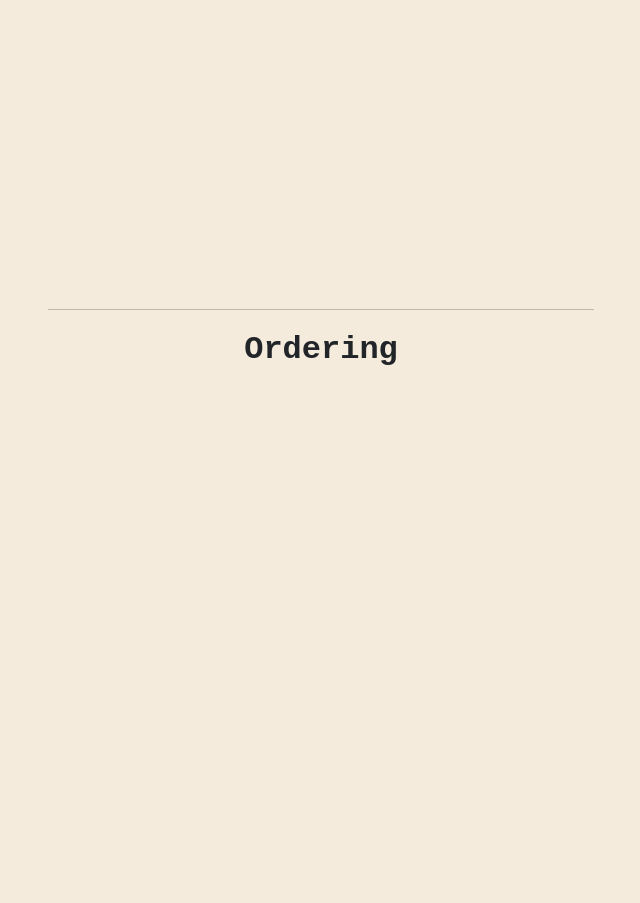
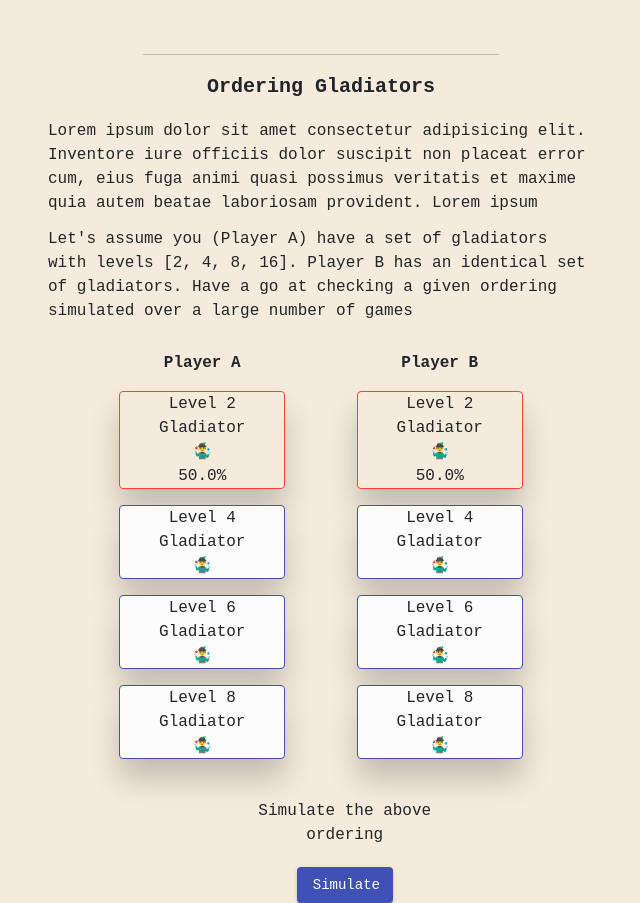
Before and after one commit to Jashior/Gladiators-Puzzle, an Angular app: page /gladiators in a window 1280 px wide. Shown: the part 741-1644 px from the top of the page, without its empty margins (319-959 px from the left). Before the commit the page ends 1131 px from the top, so only its background shows below. Built offline with nearby package versions, Linux system fonts and the light colour scheme.

Commit message:
fights, simulation start

```diff
--- a/src/app/pages/gladiators/gladiators.component.css
+++ b/src/app/pages/gladiators/gladiators.component.css
@@ -16,11 +16,21 @@
   margin-bottom: 1rem;
 }
 
+.status-container {
+  margin-bottom: 1rem;
+}
+
 .reset-first-button,
-.start-first-button {
+.start-first-button,
+.simulation-button {
   margin-top: 0.5rem;
-  width: 5rem;
+  width: 6rem;
+  /* text-align: center;
+  margin: auto; */
 }
+
+
+
 
 .battle-button-container {
   margin-top: 0.5rem;
@@ -36,45 +46,64 @@
   margin-bottom: 1rem;
   border: 1px solid var(--color-primary);
   background-color: var(--color-offwhite);
+  box-shadow: rgba(0, 0, 0, 0.2) 0px 20px 30px;
+  ;
 }
 
 .first-glad {
   animation: first-glad-anim 0.5s ease-in forwards;
 }
 
+.winning-glad {
+  animation: winning-glad-anim 1s ease-in;
+}
 
 /* Card slight glow effect */
 @keyframes first-glad-anim {
   from {
     border: 1px solid var(--color-primary);
-    box-shadow: none;
     background-color: var(--color-offwhite);
   }
 
   to {
     background: var(--color-background);
     border: 1px solid var(--color-warn);
-    box-shadow: 0 0 1px 1px var(--color-warn);
   }
 }
 
+/* Reversed glow effect */
 @keyframes first-glad-anim-reverse {
   from {
     background: var(--color-background);
     border: 1px solid var(--color-warn);
-    box-shadow: 0 0 1px 1px var(--color-warn);
   }
 
   to {
     border: 1px solid var(--color-primary);
-    box-shadow: none;
     background-color: var(--color-offwhite);
   }
+}
+
+/* Winning flash of green */
+@keyframes winning-glad-anim {
+  0% {
+    background: var(--color-background);
+    border: 1px solid var(--color-warn);
+
+  }
+
+  50% {
+    background-color: var(--color-success);
+    border: 1px solid var(--color-primary);
+  }
+
+  100% {}
 }
 
 .hidden {
   visibility: hidden;
 }
+
 
 .connector {
   background-color: var(--color-warn);
@@ -129,15 +158,17 @@
 }
 
 /* might interfere with drag on mobile firefox? */
-.gladiator-list.cdk-drop-list-dragging .first-glad:not(.cdk-drag-placeholder) {
+/* .gladiator-list.cdk-drop-list-dragging .first-glad:not(.cdk-drag-placeholder) {
 
   animation: first-glad-anim-reverse 0.5s ease-in;
-}
+} */
 
+
+/* Creates space for game if needed beforehand? */
 .placeholder {
-  min-height: 24em;
+  /* min-height: 26.5em; */
 }
 
 .first-game-container {
-  min-height: 24em;
+  min-height: 26.5em;
 }
--- a/src/app/pages/gladiators/gladiators.component.html
+++ b/src/app/pages/gladiators/gladiators.component.html
@@ -2,6 +2,7 @@
   <div class="row top-container">
     <div class="col"></div>
     <div class="col-4">
+      <br />
       <button mat-raised-button color="primary" routerLink="/home">Home</button>
     </div>
     <div class="col"></div>
@@ -9,7 +10,10 @@
 
   <div class="row center-container">
     <div class="col"></div>
-    <h1 class="col-lg-4 col-12">Title here</h1>
+    <h1 class="col-lg-4 col-12">
+      <hr />
+      Title here
+    </h1>
     <div class="col"></div>
   </div>
 
@@ -51,7 +55,8 @@
           <hr />
           <h2><b>Example Game</b></h2>
           <small
-            >Drag gladiators vertically to rearrange the order of fights</small
+            >Randomly generated levels for each gladiator. Drag gladiators
+            vertically to rearrange the order of fights</small
           >
           <br />
 
@@ -86,7 +91,9 @@
       >
         <div class="col-md-1"></div>
         <div class="col-4">
-          <div class="center-container">Player A</div>
+          <div class="center-container text-container">
+            <b>Player A</b>
+          </div>
           <div
             cdkDropList
             [cdkDropListData]="myGlads"
@@ -100,25 +107,66 @@
             >
               <div
                 class="card grabbable glow"
-                [ngClass]="{ 'first-glad': i == 0 }"
+                [ngClass]="{
+                  'first-glad': i == 0,
+                  'winning-glad': i == 0 && firstGameFightWinner == 'A'
+                }"
               >
-                🤹‍♂️ <br />
-                Gladiator <br />
                 Level {{ glad }}
+                <br />
+                Gladiator
+                <br />
+                🤹‍♂️
+                <br />
+
+                <div *ngIf="i == 0">
+                  {{ percentWinDisplay(0) | number: "1.1-1" }}%
+                </div>
               </div>
             </div>
           </div>
         </div>
 
-        <div class="col-4 col-sm-2 center-container">
-          <div class="center-container">Fight</div>
-          <div class="connector"></div>
-          <div class="battle-button-container">
-            <button mat-fab class="battle-button" color="primary">⚔️</button>
+        <div class="col-4 col-sm-2 col-xs-1 center-container">
+          <div
+            class="center-container status-container"
+            color="warn"
+            *ngIf="firstGameState == ''"
+          >
+            <b>Fight!</b>
+          </div>
+          <div
+            class="center-container status-container"
+            color="warn"
+            *ngIf="firstGameState == 'WIN'"
+          >
+            <b> A Wins!</b>
+          </div>
+          <div
+            class="center-container status-container"
+            color="warn"
+            *ngIf="firstGameState == 'LOSS'"
+          >
+            <b>B Wins!</b>
+          </div>
+
+          <div class="connector" [hidden]="firstGameState.length > 0"></div>
+          <div
+            class="battle-button-container"
+            [hidden]="firstGameState.length > 0"
+          >
+            <button
+              mat-fab
+              class="battle-button"
+              (click)="initiateFightSequence()"
+              color="primary"
+            >
+              ⚔️
+            </button>
           </div>
         </div>
         <div class="col-4">
-          <div class="center-container">Player B</div>
+          <div class="center-container text-container"><b>Player B</b></div>
           <div
             cdkDropList
             [cdkDropListData]="enemyGlads"
@@ -130,10 +178,20 @@
               cdkDragLockAxis="y"
               cdkDrag
             >
-              <div class="card grabbable" [ngClass]="{ 'first-glad': i == 0 }">
+              <div
+                class="card grabbable"
+                [ngClass]="{
+                  'first-glad': i == 0,
+                  'winning-glad': i == 0 && firstGameFightWinner == 'B'
+                }"
+              >
+                Level {{ glad }}
+                <br />
+                Gladiator <br />
                 🤹‍♂️ <br />
-                Gladiator <br />
-                Level {{ glad }}
+                <div *ngIf="i == 0">
+                  {{ percentWinDisplay(1) | number: "1.1-1" }}%
+                </div>
               </div>
             </div>
           </div>
@@ -145,11 +203,137 @@
   </div>
 
   <div class="row center-container">
+    <div class="col"></div>
+    <h2 class="col-lg-4 col-12">
+      <b
+        ><hr />
+        Ordering Gladiators</b
+      >
+    </h2>
+    <div class="col"></div>
+  </div>
+
+  <div class="row text-container">
+    <div class="col"></div>
+    <div class="col-lg-6 col-md-8">
+      <p>
+        Lorem ipsum dolor sit amet consectetur adipisicing elit. Inventore iure
+        officiis dolor suscipit non placeat error cum, eius fuga animi quasi
+        possimus veritatis et maxime quia autem beatae laboriosam provident.
+        Lorem ipsum
+      </p>
+      <p>
+        Let's assume you (Player A) have a set of gladiators with levels [2, 4,
+        8, 16]. Player B has an identical set of gladiators. Have a go at
+        checking a given ordering simulated over a large number of games
+      </p>
+    </div>
+    <div class="col"></div>
+  </div>
+
+  <div class="row battle-zone">
     <div class="col-sm"></div>
     <div class="col-lg-6 col-md-8">
-      <hr />
-      <h1>Ordering</h1>
+      <div class="row first-game-container center-container">
+        <div class="col-md-1"></div>
+        <div class="col-4">
+          <div class="center-container text-container">
+            <b>Player A</b>
+          </div>
+          <div
+            cdkDropList
+            [cdkDropListData]="simulatedMyGlads"
+            class="gladiator-list"
+            (cdkDropListDropped)="drop($event)"
+          >
+            <div
+              *ngFor="let glad of simulatedMyGlads; let i = index"
+              cdkDragLockAxis="y"
+              cdkDrag
+            >
+              <div
+                class="card grabbable glow"
+                [ngClass]="{
+                  'first-glad': i == 0
+                }"
+              >
+                Level {{ glad }}
+                <br />
+                Gladiator
+                <br />
+                🤹‍♂️
+                <br />
+
+                <div *ngIf="i == 0">
+                  {{ percentWinDisplaySimulated(0) | number: "1.1-1" }}%
+                </div>
+              </div>
+            </div>
+          </div>
+        </div>
+
+        <div class="col-2 col-sm-1 center-container"></div>
+        <div class="col-4">
+          <div class="center-container text-container">
+            <b>Player B</b>
+          </div>
+          <div
+            cdkDropList
+            [cdkDropListData]="simulatedEnemyGlads"
+            class="gladiator-list"
+            (cdkDropListDropped)="drop($event)"
+          >
+            <div
+              *ngFor="let glad of simulatedEnemyGlads; let i = index"
+              cdkDragLockAxis="y"
+              cdkDrag
+            >
+              <div
+                class="card grabbable"
+                [ngClass]="{
+                  'first-glad': i == 0
+                }"
+              >
+                Level {{ glad }}
+                <br />
+                Gladiator <br />
+                🤹‍♂️ <br />
+                <div *ngIf="i == 0">
+                  {{ percentWinDisplaySimulated(1) | number: "1.1-1" }}%
+                </div>
+              </div>
+            </div>
+          </div>
+        </div>
+        <div class="col-md-1"></div>
+      </div>
+
+      <div class="row">
+        <div class="col-sm"></div>
+        <div class="col-lg-6 col-md-8">
+          <div class="row center-container">
+            <div class="col"></div>
+            <div class="col-lg-10 col-12">
+              <br />
+              <!-- <p><b>Simulate</b></p> -->
+              <p>Simulate the above ordering</p>
+              <button
+                mat-raised-button
+                color="primary"
+                class="simulation-button"
+                (click)="initiateSimulation()"
+              >
+                Simulate
+              </button>
+            </div>
+            <div class="col"></div>
+          </div>
+        </div>
+        <div class="col-sm"></div>
+      </div>
     </div>
     <div class="col-sm"></div>
   </div>
 </div>
+
+<!-- [@toggleBox]="firstGameBoxOn" -->
--- a/src/app/pages/gladiators/gladiators.component.ts
+++ b/src/app/pages/gladiators/gladiators.component.ts
@@ -5,20 +5,127 @@ import {
   transferArrayItem,
 } from '@angular/cdk/drag-drop';
 import { THIS_EXPR } from '@angular/compiler/src/output/output_ast';
+import {
+  trigger,
+  state,
+  style,
+  animate,
+  transition,
+} from '@angular/animations';
+import { getCurrencySymbol } from '@angular/common';
 
 @Component({
   selector: 'app-gladiators',
   templateUrl: './gladiators.component.html',
   styleUrls: ['./gladiators.component.css'],
+  animations: [
+    trigger('toggleBox', [
+      state(
+        'B',
+        style({
+          visibility: 'visible',
+          opacity: 1,
+        })
+      ),
+
+      state(
+        '',
+        style({
+          visibility: 'hidden',
+          opacity: 0,
+        })
+      ),
+
+      transition('* => B', animate('400ms linear')),
+      transition('false => true', animate('400ms linear')),
+    ]),
+  ],
 })
 export class GladiatorsComponent implements OnInit {
   myGlads = [];
   enemyGlads = [];
+  simulatedMyGlads = [2, 4, 6, 8];
+  simulatedEnemyGlads = [2, 4, 6, 8];
   firstGameHidden = true;
+  firstGameFightStarted = false;
+  firstGameFightWinner = '';
+  firstGameState = '';
 
   constructor() {}
 
   ngOnInit(): void {}
+
+  initiateFightSequence() {
+    if (this.firstGameFightStarted == true) {
+      return;
+    }
+    if (this.firstGameState.length > 0) {
+      return;
+    }
+    this.firstGameFightStarted = true;
+    this.firstGameFightWinner = '';
+
+    let chanceAWin = this.percentWinDisplay(0) / 100;
+    let chanceBWin = this.percentWinDisplay(1) / 100;
+    let r = Math.random();
+
+    this.firstGameFightStarted = false;
+    if (r <= chanceAWin) {
+      // Player A Wins fight
+      this.firstGameFightWinner = 'A';
+      this.myGlads[0] += this.enemyGlads[0];
+      this.enemyGlads = this.enemyGlads.slice(1);
+    } else {
+      // Player B Wins fight
+      this.firstGameFightWinner = 'B';
+      this.enemyGlads[0] += this.myGlads[0];
+      this.myGlads = this.myGlads.slice(1);
+    }
+
+    // Keeps winner condition for 1 second to apply animation in css
+    setTimeout(() => (this.firstGameFightWinner = ''), 1000);
+
+    this.checkWinState();
+  }
+
+  checkWinState() {
+    if (this.myGlads.length == 0) {
+      this.firstGameState = 'LOSS';
+    }
+    if (this.enemyGlads.length == 0) {
+      this.firstGameState = 'WIN';
+    }
+  }
+
+  // Returns win percent for first cards
+  percentWinDisplay(player) {
+    if (this.myGlads.length == 0) {
+      return player == 0 ? 0 : 100;
+    }
+    if (this.enemyGlads.length == 0) {
+      return player == 0 ? 100 : 0;
+    }
+
+    let a = this.myGlads[0];
+    let b = this.enemyGlads[0];
+
+    return player == 0 ? 100 * (a / (a + b)) : 100 * (b / (a + b));
+  }
+
+  // Returns win percent for simulated cards
+  percentWinDisplaySimulated(player) {
+    if (this.simulatedMyGlads.length == 0) {
+      return player == 0 ? 0 : 100;
+    }
+    if (this.simulatedEnemyGlads.length == 0) {
+      return player == 0 ? 100 : 0;
+    }
+
+    let a = this.simulatedMyGlads[0];
+    let b = this.simulatedEnemyGlads[0];
+
+    return player == 0 ? 100 * (a / (a + b)) : 100 * (b / (a + b));
+  }
 
   // Start first game on button click
   startFirstGame() {
@@ -28,9 +135,25 @@ export class GladiatorsComponent implements OnInit {
 
   // Reset first game
   resetFirstGame() {
-    this.myGlads = [33, 8, 12, 16];
-    this.enemyGlads = [25, 5, 14, 39];
+    this.firstGameFightWinner = '';
+    this.firstGameState = '';
+    let maxValue = 50;
+    let minValue = 5;
+    this.myGlads = [
+      Math.floor(Math.random() * (maxValue - minValue) + minValue),
+      Math.floor(Math.random() * (maxValue - minValue) + minValue),
+      Math.floor(Math.random() * (maxValue - minValue) + minValue),
+      Math.floor(Math.random() * (maxValue - minValue) + minValue),
+    ];
+    this.enemyGlads = [
+      Math.floor(Math.random() * (maxValue - minValue) + minValue),
+      Math.floor(Math.random() * (maxValue - minValue) + minValue),
+      Math.floor(Math.random() * (maxValue - minValue) + minValue),
+      Math.floor(Math.random() * (maxValue - minValue) + minValue),
+    ];
   }
+
+  initiateSimulation() {}
 
   // Drag & Drop functionality
   drop(event: CdkDragDrop<string[]>) {
--- a/src/custom-theme.scss
+++ b/src/custom-theme.scss
@@ -40,6 +40,7 @@ $accent: map-get($blog-theme, accent);
   --color-accent: #{mat-color($blog-accent)};
   --color-warn: #{mat-color($blog-warn)};
   --color-background: #F5EBDC;
+  --color-success: #accf67;
   --color-offwhite: rgb(252, 252, 252)
 }
 
```
